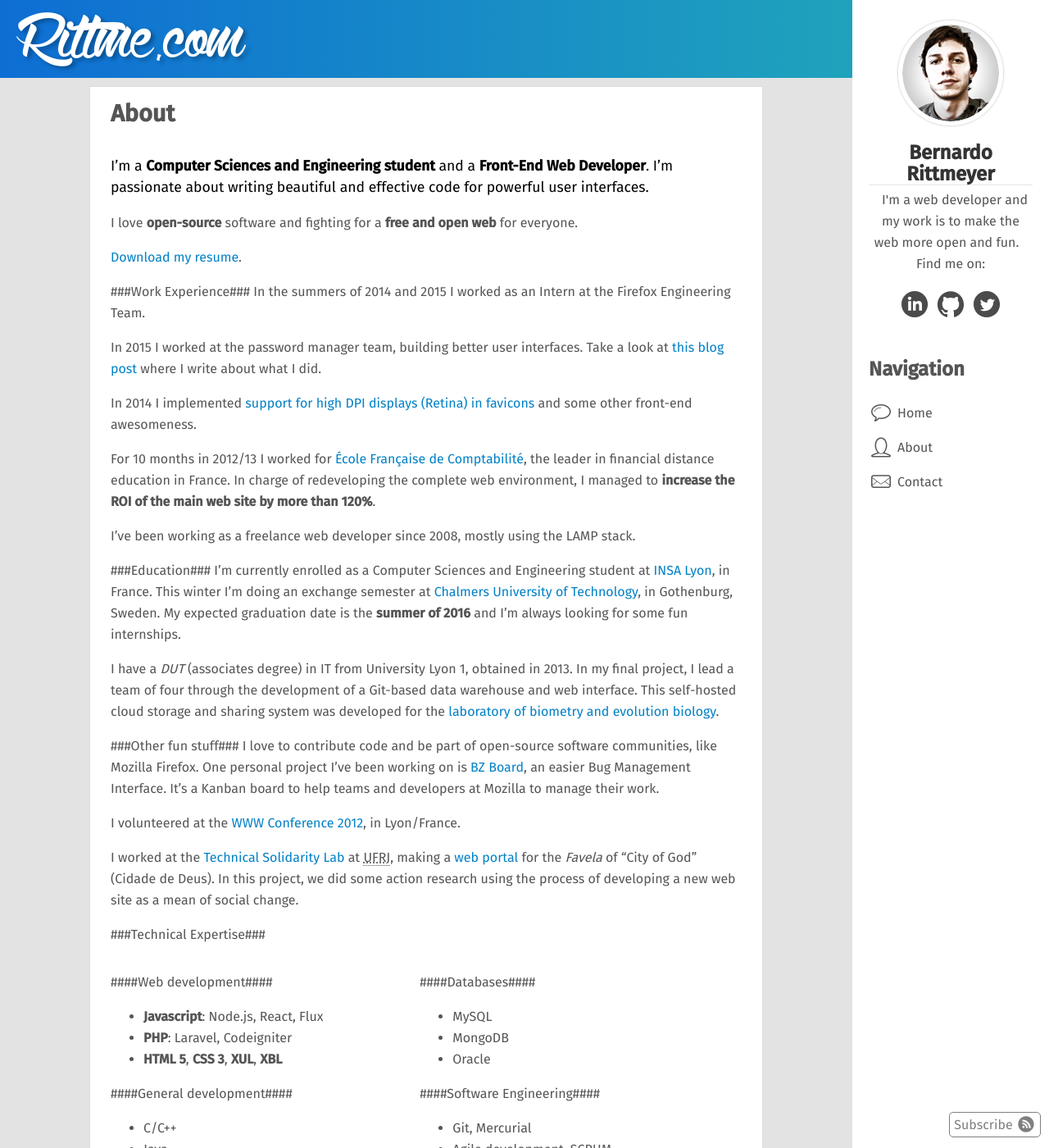
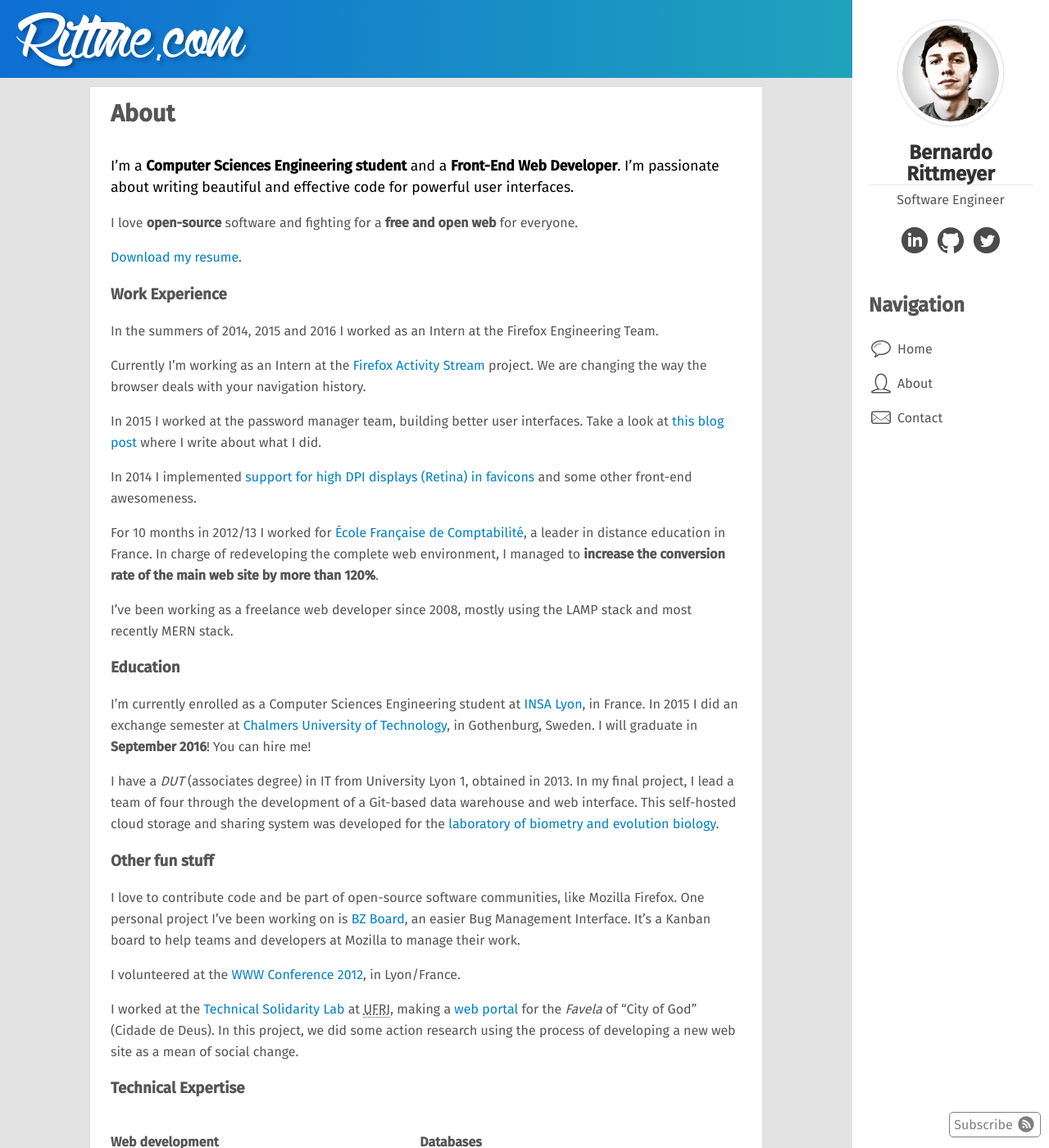
Before and after one commit to rittme/rittme.github.io, a Jekyll site: the page built from about.md, in a window 1280 px wide and 1400 px high. Shown: the whole window at 82% size. Built offline with Jekyll 4.4.1, drawn with Linux system fonts in a browser that asks for light colours; some of the changed text lies outside the part shown.

Commit message:
fixed markdown, added social and updated about

```diff
--- a/_includes/sidebar.html
+++ b/_includes/sidebar.html
@@ -2,8 +2,7 @@
   <aside class="profile">
     <img src="{{ site.portrait | prepend: site.baseurl }}" class="profile-picture">
     <h2>Bernardo Rittmeyer</h2>
-    <p>I'm a web developer and my work is to make the web more open and fun.</p>
-    <p>Find me on:</p>
+    <p>Software Engineer</p>
     <ul class="profile-links">
       <li><a target="_blank" href="http://www.linkedin.com/in/bernardorittmeyer/en"><img src="/images/linkedin.svg" alt="LinkedIn"></a></li>
       <li><a target="_blank" href="https://github.com/rittme"><img src="/images/github.svg" alt="Github"></a></li>
--- a/_posts/2014-09-20-mozilla-internship.markdown
+++ b/_posts/2014-09-20-mozilla-internship.markdown
@@ -12,7 +12,7 @@
 
 I would love to share this experience with you, because I feel the need to spread the word about how fun and rewarding an internship like this one can be.
 
-###The City###
+### The City ###
 ![Golden Gate Bridge](/images/in-content/golden-gate.jpg)
 
 The Bay Area is where you want to be if you are a developer. I know, you've heard it a hundred times, but I really have to say it again. This place breathes technology and innovation.  I couldn’t expect the effect it has on your everyday live. Being part of a community of people that share the same motivations and interests. You can find daily tech meetups about pretty much any subject you would want.
@@ -21,7 +21,7 @@
 
 San Francisco is also a really nice city in other aspects. It has beautiful views, awesome food and it's full of friendly people. Working at an office just by the bay with an amazing view probably helps in admiring what the city has to offer. But be prepared for some chilly winds even during the summer and the famous city fog, that can take away the most sunny day in 5 minutes.
 
-###The Work###
+### The Work ###
 ![My desk](/images/in-content/desk-panda.jpg)
 
 A lot earlier than actually getting there, I knew that working at Mozilla would be really interesting. They are one of the main reasons the web is as awesome as it is nowadays. Through Firefox and Javascript, Mozilla allows people to share their thoughts and make the web this open and democratic environment that is changing the world faster than we can keep up. All that mentioning all the projects like Webmakers or the Open Source Support Program, that are pushing people to be more and more an active part of the web.
@@ -38,7 +38,7 @@
 
 Oh, and have I mentioned that I had a work week in Canada? During an entire week, members of my team from all around the globe gathered at the Toronto Office to have discussions, meetings and work together. It was a really good experience and really nice to get to know everyone from the team personally.
 
-###The not-so-end###
+### The not-so-end ###
 ![Pony rides](/images/in-content/pony-rides.jpg)
 
 This internship was for sure a life changing experience. Getting to work with people so smart is really fruitful and with all the fun that goes together time goes fast. I made friendships that I hope I'll carry for life.
--- a/_sass/_base.scss
+++ b/_sass/_base.scss
@@ -562,6 +562,32 @@
   padding:3px;
 }
 
+.share {
+  text-align: right;
+}
+
+.share li {
+  display: inline-block;
+  line-height: 50px;
+}
+
+.share a {
+  display: block;
+  width:50px;
+  height: 50px;
+  background: url("../images/social.png") left top;
+  background-size: 150px 50px;
+  color:transparent;
+}
+
+.twitter-share a{
+  background-position: -50px 0px;
+}
+
+.gp-share a{
+  background-position: -100px 0px;
+}
+
 /* ==========================================================================
    Helper classes
    ========================================================================== */
--- a/about.md
+++ b/about.md
@@ -4,57 +4,73 @@
 permalink: /about/
 ---
 
-I'm a __Computer Sciences and Engineering student__ and a __Front-End Web Developer__. I'm passionate about writing beautiful and effective code for powerful user interfaces.
+I'm a __Computer Sciences Engineering student__ and a __Front-End Web Developer__. I'm passionate about writing beautiful and effective code for powerful user interfaces.
 
 I love __open-source__ software and fighting for a __free and open web__ for everyone.
 
 [Download my resume](/resume.pdf).
 
-###Work Experience###
-In the summers of 2014 and 2015 I worked as an Intern at the Firefox Engineering Team.
+### Work Experience ###
+In the summers of 2014, 2015 and 2016 I worked as an Intern at the Firefox Engineering Team.
+
+Currently I'm working as an Intern at the [Firefox Activity Stream](https://testpilot.firefox.com/experiments/activity-stream) project. We are changing the way the browser deals with your navigation history.
 
 In 2015 I worked at the password manager team, building better user interfaces. Take a look at [this blog post]({% post_url 2015-09-28-firefox-password-manager-intro %}) where I write about what I did.
 
 In 2014 I implemented [support for high DPI displays (Retina) in favicons]({% post_url 2014-09-20-mozilla-internship %}) and some other front-end awesomeness.
 
-For 10 months in 2012/13 I worked for [École Française de Comptabilité](http://efcformation.com/), the leader in financial distance education in France. In charge of redeveloping the complete web environment, I managed to __increase the ROI of the main web site by more than 120%__.
+For 10 months in 2012/13 I worked for [École Française de Comptabilité](http://efcformation.com/), a leader in distance education in France. In charge of redeveloping the complete web environment, I managed to __increase the conversion rate of the main web site by more than 120%__.
 
-I've been working as a freelance web developer since 2008, mostly using the LAMP stack.
+I've been working as a freelance web developer since 2008, mostly using the LAMP stack and most recently MERN stack.
 
-###Education###
-I'm currently enrolled as a Computer Sciences and Engineering student at [INSA Lyon](http://insa-lyon.fr/en), in France. This winter I'm doing an exchange semester at [Chalmers University of Technology](http://www.chalmers.se/en/Pages/default.aspx), in Gothenburg, Sweden.
-My expected graduation date is the __summer of 2016__ and I'm always looking for some fun internships.
+### Education ###
+I'm currently enrolled as a Computer Sciences Engineering student at [INSA Lyon](http://insa-lyon.fr/en), in France. In 2015 I did an exchange semester at [Chalmers University of Technology](http://www.chalmers.se/en/Pages/default.aspx), in Gothenburg, Sweden.
+I will graduate in __September 2016__! You can hire me!
 
 I have a _DUT_ (associates degree) in IT from University Lyon 1, obtained in 2013. In my final project, I lead a team of four through the development of a Git-based data warehouse and web interface. This self-hosted cloud storage and sharing system was developed for the [laboratory of biometry and evolution biology](http://lbbe.univ-lyon1.fr/?lang=en).
 
-###Other fun stuff###
+### Other fun stuff ###
 I love to contribute code and be part of open-source software communities, like Mozilla Firefox. One personal project I've been working on is [BZ Board](https://github.com/BZBoard/bzboard), an easier Bug Management Interface. It's a Kanban board to help teams and developers at Mozilla to manage their work.
 
 I volunteered at the [WWW Conference 2012](http://www2012.org/), in Lyon/France.
 
 I worked at the [Technical Solidarity Lab](http://www.soltec.ufrj.br/) at <abbr title="Rio de Janeiro Federal University">UFRJ</abbr>, making a [web portal](http://cidadededeus.org.br/) for the _Favela_ of "City of God" (Cidade de Deus). In this project, we did some action research using the process of developing a new web site as a mean of social change.
 
-###Technical Expertise###
+### Technical Expertise ###
 <div class="col">
-####Web development####
-- __Javascript__: Node.js, React, Flux
-- __PHP__: Laravel, Codeigniter
-- __HTML 5__, __CSS 3__, __XUL__, __XBL__
-
-####General development####
-- C/C++
-- Java
-- Python
+<h4>Web development</h4>
+<ul>
+  <li>
+    <strong>Javascript</strong>: Node.js, Express, React, Redux
+  </li>
+  <li>
+    <strong>PHP</strong>: Laravel, Codeigniter
+  </li>
+  <li>
+    <strong>HTML 5</strong>, <strong>CSS 3</strong>, <strong>XUL</strong>, <strong>XBL</strong>
+  </li>
+</ul>
+<h4>General development</h4>
+<ul>
+  <li>C/C++</li>
+  <li>Java</li>
+  <li>Python</li>
+  <li>Haskell</li>
+</ul>
 </div>
 <div class="col">
-####Databases####
-- MySQL
-- MongoDB
-- Oracle
-
-####Software Engineering####
-- Git, Mercurial
-- Agile development, SCRUM
-- UML, SOA
+<h4>Databases</h4>
+<ul>
+  <li>MySQL</li>
+  <li>MongoDB</li>
+  <li>Oracle</li>
+</ul>
+<h4>Software Engineering</h4>
+<ul>
+  <li>Version control (Git, Mercurial)</li>
+  <li>Agile development, SCRUM</li>
+  <li>Design patterns</li>
+  <li>Test-driven development</li>
+</ul>
 </div>
 <div class="clearfix"></div>
```
Also changed, not shown: _includes/share.html (+4 -3 lines), _posts/2015-09-28-firefox-password-manager-intro.markdown (+6 -6 lines), images/social.png (added).
